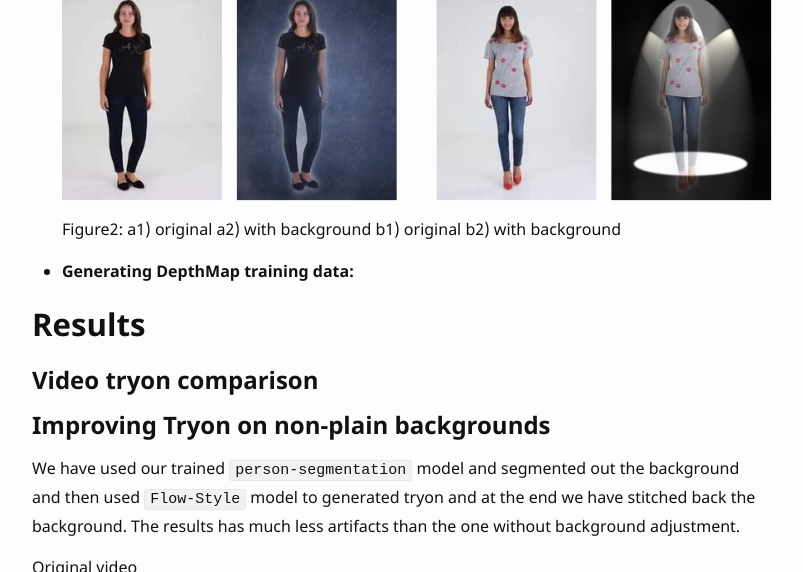
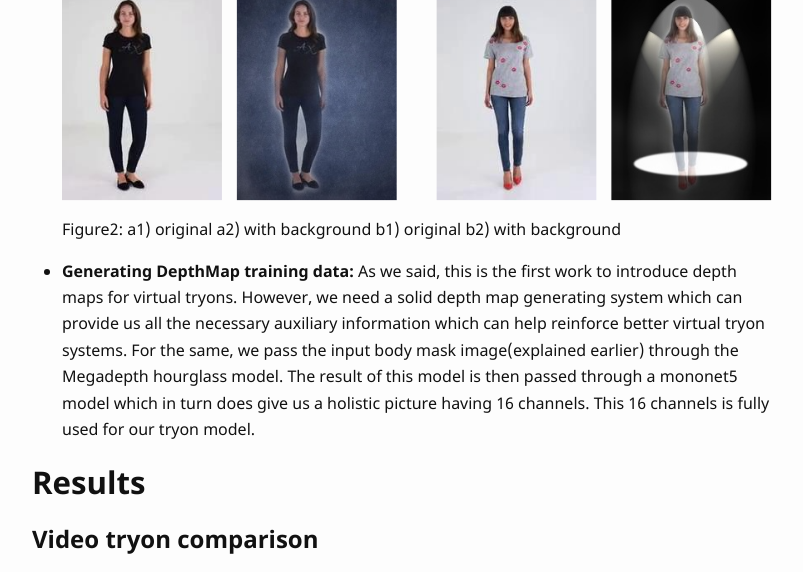
Before and after one commit to UCLAdeepvision/CS269-projects-2022spring, a Jekyll site: the page built from _posts/2022-04-23-team10-virtual-tryon-on-videos.md, in a window 1280 px wide and 900 px high, scrolled down 7315 px, cut to the strip 0-572 px from the top of the window. Shown: the whole strip, without its empty margins (238-1041 px from the left). Built offline with Jekyll 4.4.1, drawn with Linux system fonts in a browser that asks for light colours; some web fonts are replaced; comment, search, counter and statistics services are not loaded; some of the changed text lies outside the part shown.

Commit message:
Added info

```diff
--- a/_posts/2022-04-23-team10-virtual-tryon-on-videos.md
+++ b/_posts/2022-04-23-team10-virtual-tryon-on-videos.md
@@ -2,7 +2,7 @@
 layout: post
 comments: true
 title: Virtual Try-on on Videos
-author: Manish Reddy Gottimukkula, Shardul Shailendra Parab, Vishnu Vardhan Bachupally
+author:  Shardul Shailendra Parab, Manish Reddy Gottimukkula,Vishnu Vardhan Bachupally
 date: 2022-04-23
 ---
 
@@ -159,6 +159,8 @@ Figure: Model architecture using Depth
 
 
 - **Generating DepthMap training data:**
+As we said, this is the first work to introduce depth maps for virtual tryons. However, we need a solid depth map generating system which can provide us all the necessary auxiliary information which can help reinforce better virtual tryon systems. For the same, we pass the input body mask image(explained earlier)  through the Megadepth hourglass model. The result of this model is then passed through a mononet5 model which in turn does give us a holistic picture having 16 channels. This 16 channels is fully used for our tryon model.
+
 
 
 ## Results
```
